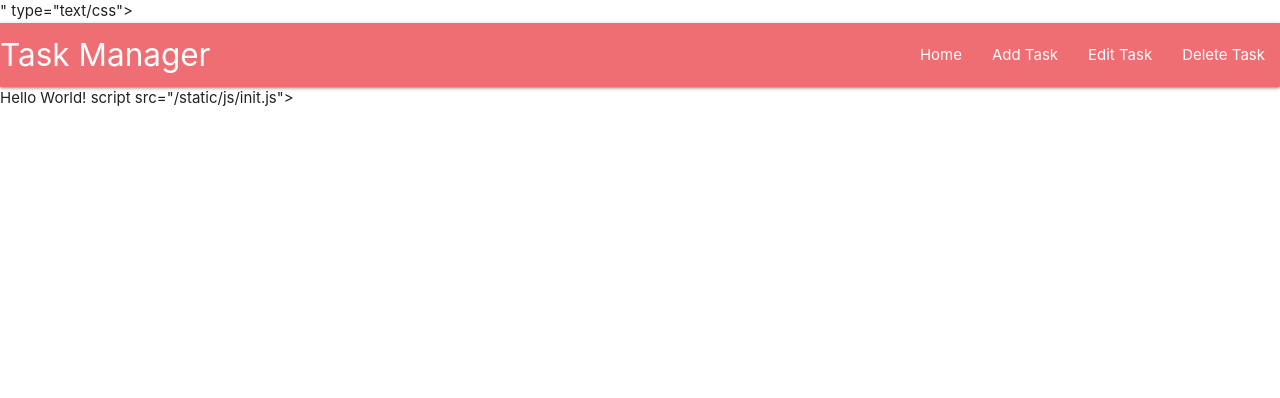
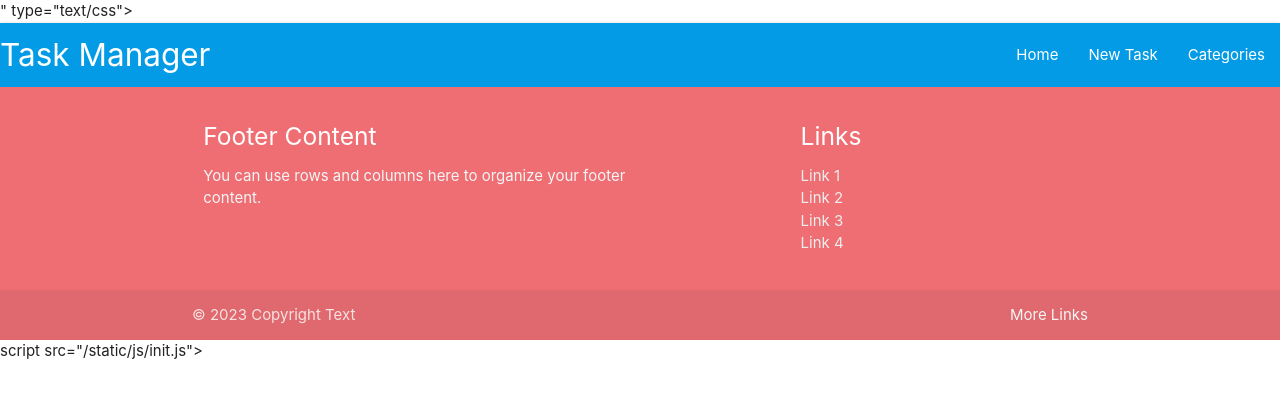
Before and after one commit to vica781/Flask-SQLAlchemy-TASK-MANAGER, a Flask app: page / in a window 1280 px wide. Shown: the top 398 px of the page. Run offline with Flask 3, Linux system fonts and the light colour scheme.

Commit message:
Add navbar and footer

```diff
--- a/taskmanager/templates/base.html
+++ b/taskmanager/templates/base.html
@@ -3,6 +3,10 @@
 <head>
     <meta charset="UTF-8">
     <meta name="viewport" content="width=device-width, initial-scale=1.0">
+
+    <link rel="stylesheet" href="https://cdnjs.cloudflare.com/ajax/libs/font-awesome/5.15.3/css/all.min.css"
+    integrity="sha512-iBBXm8fW90+nuLcSKlbmrPcLa0OT92xO1BIsZ+ywDWZCvqsWgccV3gFoRBv0z+8dLJgyAHIhR35VZc2oM/gI1w=="
+    crossorigin="anonymous" referrerpolicy="no-referrer" />
     <!-- Compiled and minified CSS -->
     <link rel="stylesheet" href="https://cdnjs.cloudflare.com/ajax/libs/materialize/1.0.0/css/materialize.min.css">
     <link rel="stylesheet" href=" {{ url_for('static', filename='css/style.css') }} ">" type="text/css">
@@ -11,28 +15,55 @@
 </head>
 <body>
     <header>
-        <nav>
-            <div class="light-blue darken-1">
+        <nav class="light-blue darken-1">
+            <div class="nav-wrapper">
               <a href="#!" class="brand-logo">Task Manager</a>
-              <a href="#" data-target="mobile-demo" class="sidenav-trigger"><i class="material-icons">menu</i></a>
+              <a href="#" data-target="mobile-demo" class="sidenav-trigger"><i class="fas fa-bars"></i></a>
               <ul class="right hide-on-med-and-down">
                 <li><a href="{{ url_for('home') }}">Home</a></li>
-                <li><a href="{{ url_for('add') }}">Add Task</a></li>
-                <li><a href="{{ url_for('edit') }}">Edit Task</a></li>
-                <li><a href="{{ url_for('delete') }}">Delete Task</a></li>
+                <li><a href="">New Task</a></li>
+                <li><a href="">Categories</a></li>
               </ul>
             </div>
           </nav>
 
           <ul class="sidenav" id="mobile-demo">
             <li><a href="{{ url_for('home') }}">Home</a></li>
-            <li><a href="{{ url_for('add') }}">Add Task</a></li>
-            <li><a href="{{ url_for('edit') }}">Edit Task</a></li>
-            <li><a href="{{ url_for('delete') }}">Delete Task</a></li>
+            <li><a href="">New Task</a></li>
+            <li><a href="">Categories</a></li>
           </ul>
     </header>
+    <main class="container">
+        {% block content %}
+        {% endblock %}
 
-    Hello World!
+    </main>
+
+    <footer class="page-footer">
+      <div class="container">
+        <div class="row">
+          <div class="col l6 s12">
+            <h5 class="white-text">Footer Content</h5>
+            <p class="grey-text text-lighten-4">You can use rows and columns here to organize your footer content.</p>
+          </div>
+          <div class="col l4 offset-l2 s12">
+            <h5 class="white-text">Links</h5>
+            <ul>
+              <li><a class="grey-text text-lighten-3" href="#!">Link 1</a></li>
+              <li><a class="grey-text text-lighten-3" href="#!">Link 2</a></li>
+              <li><a class="grey-text text-lighten-3" href="#!">Link 3</a></li>
+              <li><a class="grey-text text-lighten-3" href="#!">Link 4</a></li>
+            </ul>
+          </div>
+        </div>
+      </div>
+      <div class="footer-copyright">
+        <div class="container">
+        © 2023 Copyright Text
+        <a class="grey-text text-lighten-4 right" href="#!">More Links</a>
+        </div>
+      </div>
+    </footer>
 
     <!-- Compiled and minified JavaScript -->
     <script src="https://cdnjs.cloudflare.com/ajax/libs/materialize/1.0.0/js/materialize.min.js"></script>
```
Also changed, not shown: taskmanager/static/js/script.js (+8 -0 lines).
